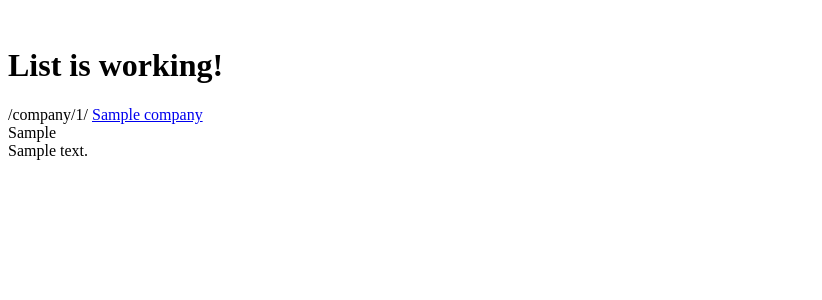
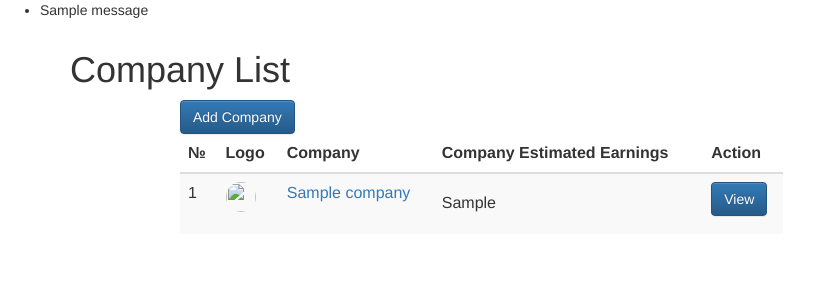
Before and after one commit to dmitrokostuk/company_list, a Django app: page /company/ in a window 1280 px wide. Shown: the top 300 px of the page, without its empty margins (0-822 px from the left). Run offline with Django 3.2, Linux system fonts and the light colour scheme; tables that the repository leaves empty hold one stand-in row (values such as "Sample post"); one stand-in notice (Sample message) is shown; some libraries are stand-ins or nearby versions.

Commit message:
add link to button create

```diff
--- a/src/company/companylist/urls.py
+++ b/src/company/companylist/urls.py
@@ -12,10 +12,10 @@ from .views import (
 
 urlpatterns = [
 	url(r'^$', company_list ,name='company'),
-    url(r'^create/$', company_create),
+    url(r'^create/$', company_create, name='create'),
     url(r'^(?P<id>\d+)/$',company_detail , name='detail'),
 
     url(r'^(?P<id>\d+)/edit/$', company_edit, name='edit'),
-    url(r'^(?P<slug>[\w-]+)/delete/$', company_delete),
+    url(r'^(?P<id>\d+)/delete/$', company_delete),
     #url(r'^posts/$', "<appname>.views.<function_name>"),
 ]
--- a/src/company/companylist/views.py
+++ b/src/company/companylist/views.py
@@ -4,6 +4,7 @@ from django.db.models import Q
 from django.http import HttpResponse, HttpResponseRedirect, Http404
 from django.shortcuts import render, get_object_or_404, redirect
 from django.utils import timezone
+from django.core.urlresolvers import reverse
 
 # Create your views here.
 from .forms import Company_Add_Form
@@ -16,11 +17,11 @@ def company_create(request):
     if form.is_valid():
         instance = form.save(commit=False)
         instance.save()
-        return HttpResponseRedirect(instance.get_absolute_url())
+        return HttpResponseRedirect(instance.get_absolute_url(),reverse('company'))
     context = {
             "form":form,
         }
-    return render(request, "company_form.html", context )
+    return render(request, "company_form.html", context,reverse('company') )
 
 def company_edit(request,id=None):
     instance  = get_object_or_404(Company,id=id)
@@ -28,14 +29,14 @@ def company_edit(request,id=None):
     if form.is_valid():
         instance = form.save(commit=False)
         instance.save()
-        return HttpResponseRedirect(instance.get_absolute_url())
+        return HttpResponseRedirect(instance.get_absolute_url(),reverse('edit'))
 
     context = {
         "company.name": instance.company_name,
         "instance":instance,
         "form":form
     }
-    return render(request, "company_form.html",context )
+    return render(request, "company_form.html",context, )
 
 
 def company_detail(request, id = None):
@@ -56,5 +57,8 @@ def company_list(request):
     return render(request, "company_list.html",context )
 
 
-def company_delete(request):
-    return render(request, "post_form.html" )
+def company_delete(request, id=None):
+    instanse = get_object_or_404(Company,id=id)
+    instanse.delete()
+    messages.success(request,"Company Deleted")
+    return redirect("company:company" )
--- a/src/company/templates/base.html
+++ b/src/company/templates/base.html
@@ -1,10 +1,46 @@
-<!DOCTYPE html>
-<html lang="en">
+{% load staticfiles %}
+<!--DOCTYPE html -->
+<html>
 <head>
-    <meta charset="UTF-8">
-    <title></title>
+<title>{% block head_title %}Try Django 1.9{% endblock head_title %}</title>
+
+    <!-- Latest compiled and minified CSS -->
+<link rel="stylesheet" href="https://maxcdn.bootstrapcdn.com/bootstrap/3.3.6/css/bootstrap.min.css"
+      integrity="sha384-1q8mTJOASx8j1Au+a5WDVnPi2lkFfwwEAa8hDDdjZlpLegxhjVME1fgjWPGmkzs7" crossorigin="anonymous">
+
+<!-- Optional theme -->
+<link rel="stylesheet" href="https://maxcdn.bootstrapcdn.com/bootstrap/3.3.6/css/bootstrap-theme.min.css"
+      integrity="sha384-fLW2N01lMqjakBkx3l/M9EahuwpSfeNvV63J5ezn3uZzapT0u7EYsXMjQV+0En5r" crossorigin="anonymous">
+
+
+<link rel='stylesheet' href='{% static "css/base.css" %}' />
+<style>
+{% block style %}
+
+{% endblock style %}
+</style>
 </head>
 <body>
+{% include "messages_display.html" %}
+<div class='container'>
+    <div class="row" id="header">
+      <div class="col-xs-8">
+        <h1>Company List </h1>
+      </div>
+
+    </div>
+
+{% block content %}
+
+
+    {% endblock content %}
+</div>
+
+<script src="//code.jquery.com/jquery-1.12.0.min.js"></script>
+<script src="//code.jquery.com/jquery-migrate-1.2.1.min.js"></script>
+<!-- Latest compiled and minified JavaScript -->
+<script src="https://maxcdn.bootstrapcdn.com/bootstrap/3.3.6/js/bootstrap.min.js"
+        integrity="sha384-0mSbJDEHialfmuBBQP6A4Qrprq5OVfW37PRR3j5ELqxss1yVqOtnepnHVP9aJ7xS" crossorigin="anonymous"></script>
 
 </body>
 </html>
--- a/src/company/templates/company_list.html
+++ b/src/company/templates/company_list.html
@@ -1,19 +1,54 @@
-<!DOCTYPE html>
-<html lang="en">
-<head>
-    <meta charset="UTF-8">
-    <title></title>
-</head>
-<br>
-<h1>{{ company_name}} is working!</h1>
-{% for obj in company_list %}
 
-{% url "company:detail" id=obj.id %}
-<a href="{{ obj.get_absolute_url}}">{{obj.company_name}}</a><br/>
-{{obj.company_estimated_earnings}}<br/>
+{% extends "base.html" %}
+{% block content %}
+<div class='col-sm-10 col-sm-offset-1'>
 
-{{obj.content}}<br/>
-{% endfor %}
 
-</body>
-</html>
+
+
+ <div class="row">
+   <div class="col-sm-8">
+        <div class="but">
+          <a href="{% url 'create' %}" class="btn btn-primary">Add Company</a>
+          </div>
+    <table class="table table-hover table-striped ">
+
+        <thead>
+        <tr>
+          <th>№</th>
+          <th>Logo</th>
+          <th> Company </th>
+          <th> Company Estimated Earnings</th>
+          <th> Action</th>
+        </tr>
+        </thead>
+
+         {% for obj in company_list %}
+        <tbody>
+
+         <tr>
+           <td>{{ forloop.counter }}</td>
+               {% if company.image%}
+                 <td> <img class="img-circle"  src ='{{company.image.url}}' height="30" width="30">  </td>
+                {%else%}
+                 <td><img class="img-circle"  src ='' height="30" width="30"></td>
+                {%endif%}
+           <td><a href='{{ obj.get_absolute_url }}'> {{ obj.company_name }}</a></td>
+           <td><p>{{obj.company_estimated_earnings|linebreaks|truncatechars:120 }}</p> </td>
+           <td> <p><a href="{{ obj.get_absolute_url }}" class="btn btn-primary" role="button">View</a></p>
+          </td>
+        </tr>
+        </tbody>
+         {% endfor %}
+    </table>
+   </div>
+
+ </div>
+
+
+ </div>
+
+
+
+
+{% endblock content %}
--- /dev/null
+++ b/src/company/templates/messages_display.html
@@ -0,0 +1,13 @@
+
+ {% if messages %}
+    <div class='messages'>
+
+    <ul class="messages">
+    {% for message in messages %}
+    <li
+            {% if message.tags %} class="{{ message.tags }}"{% endif %}>{% if "html_safe" in message.tags %}{{ message|safe }}{% else %}{{ message }}{% endif %}</li>
+    {% endfor %}
+    </ul>
+
+    </div>
+{% endif %}
```
Also changed, not shown: src/company/templates/company_detail.html (+13 -21 lines), src/company/static/base.css (added), 1 other file.
